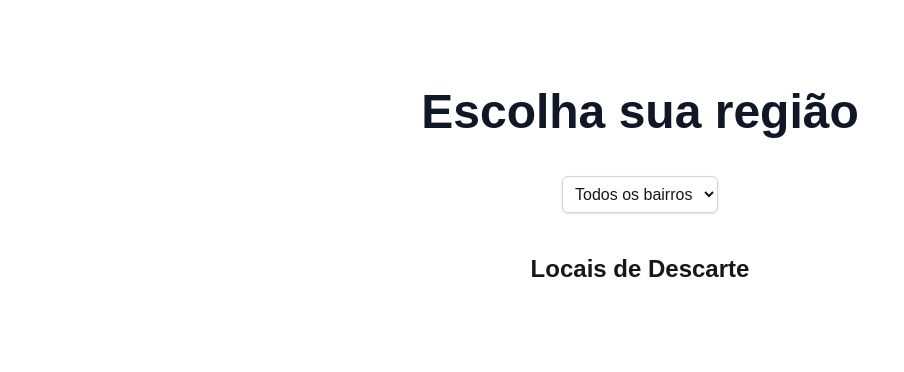
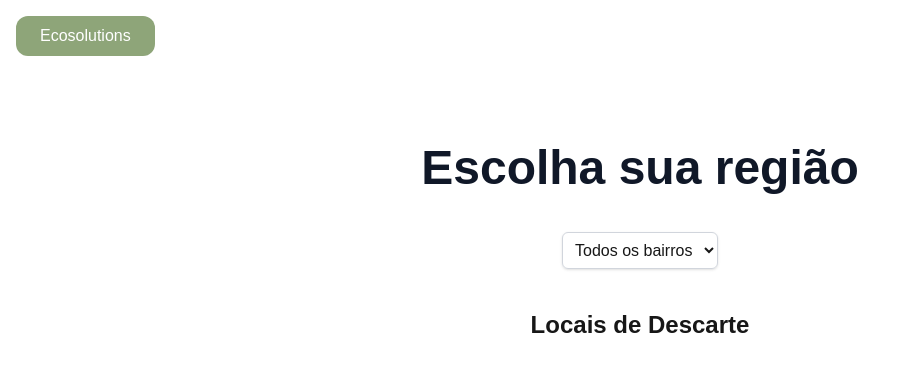
Before and after one commit to isaquesousa22/tcc-final, a Next.js app in the folder frontend/: page /encontra_locais in a window 1280 px wide. Shown: the top 372 px of the page, without its empty margins (0-904 px from the left). Built offline with nearby package versions, Linux system fonts and the light colour scheme.

Commit message:
style: change function for param object

```diff
--- a/frontend/src/app/encontra_locais/page.tsx
+++ b/frontend/src/app/encontra_locais/page.tsx
@@ -1,7 +1,9 @@
 "use client";
 
-import { MapPin, Store, Phone, Clock } from "lucide-react";
+import { MapPin, Store, Phone, Clock,  } from "lucide-react";
 import { useEffect, useState } from "react";
+import { useRouter } from "next/navigation";
+
 
 const bairros = [
   "Brooklin",
@@ -28,6 +30,7 @@ type Ponto = {
 };
 
 export default function Check() {
+  const navegacao = useRouter()
   const [pontos, setPontos] = useState<Ponto[]>([]);
   const [bairroSelecionado, setBairroSelecionado] = useState("");
 
@@ -65,13 +68,26 @@ export default function Check() {
 
 
   return (
-    <main className="min-h-screen bg-white py-12 px-4">
+    <main>
+      <header>
+        <nav>
+          <div>
+          <button
+        onClick={() => navegacao.push("/")}
+        className="bg-[#8ea579]  text-white px-6 py-2 mt-4 ml-4 rounded-xl hover:bg-purple-700 transition-transform duration-300 ease-in-out hover:scale-105"
+      >
+       Ecosolutions
+      </button>
+          </div>
+        </nav>
+      </header>
+      <div className="min-h-screen bg-white py-12 px-4">
       <div className="max-w-4xl mx-auto">
         <h1 className="py-10 text-3xl font-bold text-gray-900 text-center sm:text-5xl">
           Escolha sua região
         </h1>
 
-        {/* Dropdown */}
+
         <div className="flex justify-center mb-10">
           <select
             value={bairroSelecionado}
@@ -120,7 +136,7 @@ export default function Check() {
               )}
 
         <div className="right-1.5">
-        <button  onClick={() => handleLocalizarNoMapa(pontosFiltrados[index].endereco)} className="  bg-[#424852] p-3 border border-[#22222248] rounded-[0.8rem] font-bold text-white hover:bg-[#374151e0] transition duration-500 hover:scale-105">
+        <button  onClick={() => handleLocalizarNoMapa(pontosFiltrados[index].endereco)} className="  bg-[#424852] p-3 border mt-3 border-[#22222248] rounded-[0.8rem] font-bold text-white hover:bg-[#374151e0] transition duration-500 hover:scale-105">
             localizar no mapa
           </button>
         </div>
@@ -128,6 +144,7 @@ export default function Check() {
           ))}
         </div>
       </div>
+      </div>
     </main>
   );
 }
--- a/frontend/src/app/quiz/page.tsx
+++ b/frontend/src/app/quiz/page.tsx
@@ -2,6 +2,8 @@
 import { useState } from "react";
 import { questions } from "./questions";
 import { useRouter } from "next/navigation";
+
+import { MapPin, Store, Phone, Clock, ArrowLeft, } from "lucide-react";
 
 export default function Quiz() {
   const navegacao = useRouter()
@@ -26,12 +28,11 @@ export default function Quiz() {
       <header className="bg-gray-900 ">
        <nav>
         <div>
-        <a className="text-purple-600 ml-2 mt-4 text-3xl font-serif" >EcoSolutions</a>
-        <button
+       <button
         onClick={() => navegacao.push("/")}
         className="bg-purple-600 text-white px-6 py-2 mt-4 ml-4 rounded-xl hover:bg-purple-700 transition-transform duration-300 ease-in-out hover:scale-105"
       >
-       Home
+     <ArrowLeft size={20} />
       </button>
         </div>
 
@@ -39,7 +40,8 @@ export default function Quiz() {
       </header>
 
 <div className="bg-gray-900 min-h-screen flex flex-col items-center justify-center">
-      <h1 className="text-purple-600 text-4xl font-bold mb-2">QUIZ</h1>
+      <h1 className="text-purple-600 ml-2 mt-4 text-4xl font-serif mb-3 " ><strong>EcoSolutions</strong></h1>
+      <h2 className="text-purple-600 text-4xl font-bold mb-2">QUIZ</h2>
       <p className="text-gray-400 mb-6">Teste de conhecimento</p>
       {questions.map((q, i) => (
         <div key={i} className="bg-gray-800 p-6 rounded-lg mb-4 w-full max-w-2xl">
--- a/frontend/src/app/quiz/questions.ts
+++ b/frontend/src/app/quiz/questions.ts
@@ -17,7 +17,7 @@ export const questions: QuestionData[] = [
     answer: ["r?"],
   },
   {
-    questions: ["Questão 4"],
+    questions: ["Questão 4:  Aonde descarta pilhas eletronicas "],
     options: ["r1", "r2", "r3", "r4"],
     answer: ["r?"],
   },
```
Also changed, not shown: frontend/src/app/quiz/img/arrow-left.svg (added).
